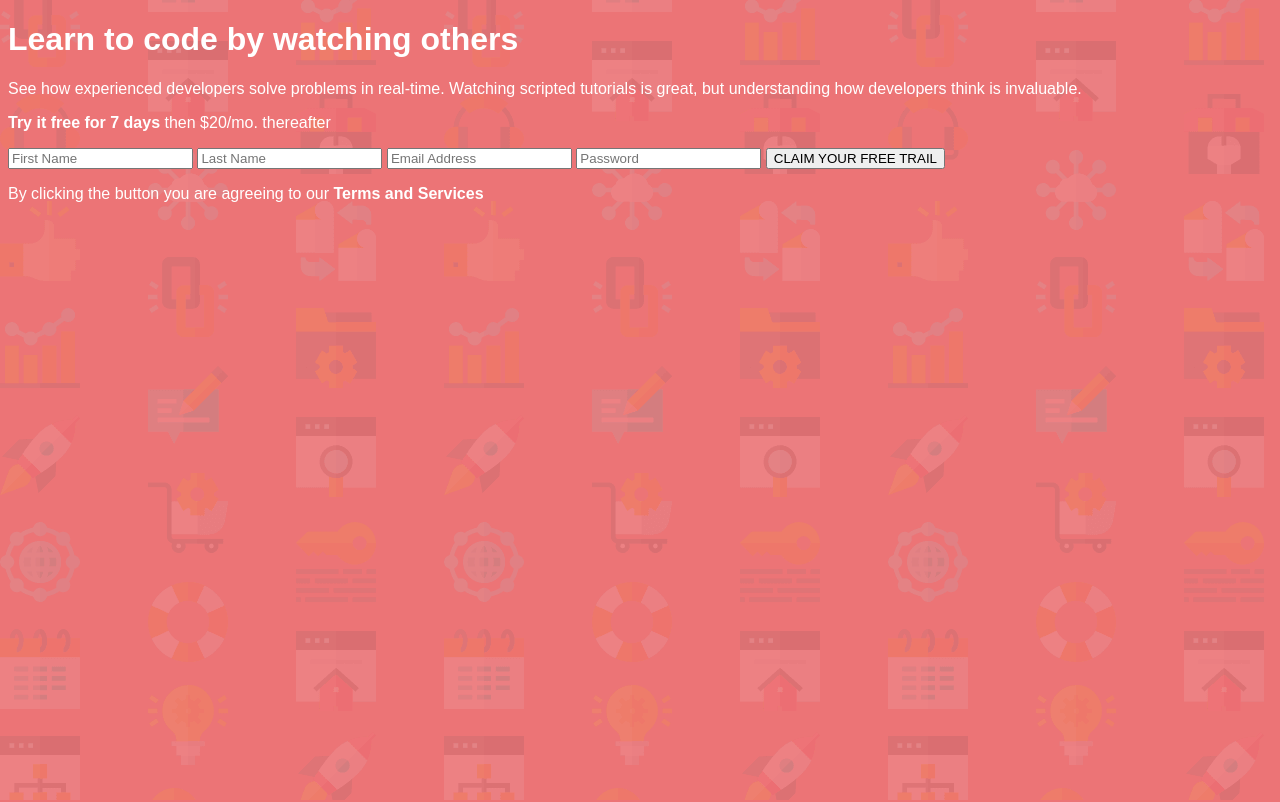
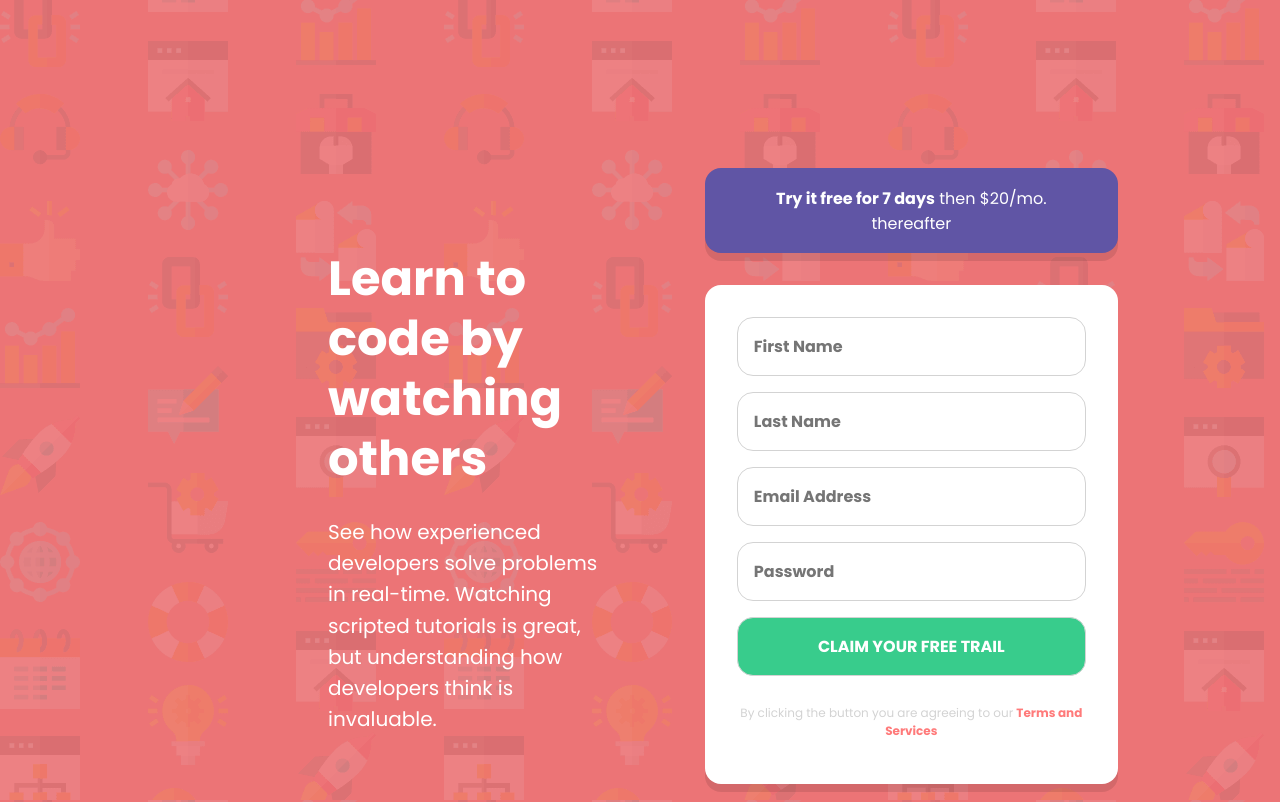
Before and after one commit to William-Weekes/peachSignUpForm, a plain HTML site: page index.html in a window 1280 px wide. Shown: the top 802 px of the page. Drawn offline with Linux system fonts and the light colour scheme.

Commit message:
completed styles layout

```diff
--- a/index.html
+++ b/index.html
@@ -5,31 +5,44 @@
     <meta name="viewport" content="width=device-width, initial-scale=1.0">
     <title>Sign Up Form</title>
     <link rel="stylesheet" href="./styles.css" />
+    <link href="https://fonts.googleapis.com/css2?family=Poppins:ital,wght@0,100;0,200;0,300;0,400;0,500;0,600;0,700;0,800;0,900;1,100;1,200;1,300;1,400;1,500;1,600;1,700;1,800;1,900&display=swap" rel="stylesheet">
+
 </head>
 <body>
-    <div>
+    <div class="container">
 
-        <h1>Learn to code by watching others</h1>
+        <div class="page-text">
+
+            <h1 class="h1class" id="h1Id">Learn to code by watching others</h1>
             <p>
                 See how experienced developers solve problems in real-time. Watching scripted tutorials is great, but understanding how developers think is invaluable.
             </p>
 
         </div>
 
-        <p> <strong>Try it free for 7 days</strong> then $20/mo. thereafter</p>
+        <div class="form-container">
+            <div class="cta round-edges container-shadow" id="uniqueCTA">
+                <p class="h1class"> <strong>Try it free for 7 days</strong> then $20/mo. thereafter</p>
+            </div>
+
+            <div class="form round-edges container-shadow">
 
                 <form>
-            <input type="text" name="first-name" placeholder="First Name" />
-            <input type="text" name="last-name" placeholder="Last Name" />
-            <input type="text" name="email" placeholder="Email Address" />
-            <input type="text" name="password" placeholder="Password" />
-            <input type="button" value="CLAIM YOUR FREE TRAIL" />
+                    <input class="round-edges" type="text" name="first-name" placeholder="First Name" />
+                    <input class="round-edges" type="text" name="last-name" placeholder="Last Name" />
+                    <input class="round-edges" type="text" name="email" placeholder="Email Address" />
+                    <input class="round-edges" type="text" name="password" placeholder="Password" />
+                    <input class="round-edges" type="button" value="CLAIM YOUR FREE TRAIL" />
                 </form>
-        <p>
+                <p class="terms">
                     By clicking the button you are agreeing to our <strong>Terms and Services</strong>
                 </p>
-    <div>
 
             </div>
+
+        </div>
+
+    </div>
+
 </body>
 </html>
--- a/styles.css
+++ b/styles.css
@@ -2,5 +2,88 @@ body {
     background-color: #ec7476;
     background-image: url(./images/bg-intro-desktop.png);
     color: white;
-    font-family: Arial, Helvetica, sans-serif;
+    font-family: "Poppins", Arial, Helvetica, sans-serif;
 }
+
+input {
+    all:unset;
+}
+
+h1 {
+    font-size: 3rem;
+    line-height: 1.25;
+    margin-bottom: 1.75rem;
+}
+
+.container {
+    column-gap: 6rem;
+    display: grid;
+    grid-template-columns: 45% 45%;
+    justify-content: space-between;
+    padding: 10rem 20rem;
+}
+
+.page-text {
+    display: flex;
+    flex-direction: column;
+    justify-content: center;
+}
+
+.page-text > p {
+    font-size: 1.25rem;
+    line-height: 1.95rem;
+    margin: 0;
+}
+
+.cta {
+    background-color: hsl(248, 32%, 49%);
+    margin-bottom: 2rem;
+    padding: 0.1rem 2rem;
+    text-align: center;
+}
+
+.round-edges {
+    border-radius: 1rem;
+}
+.container-shadow {
+    box-shadow: 0 0.5rem rgba(0,0,0,0.1);
+}
+.form {
+    background-color: white;
+    padding: 2rem;
+}
+
+.form-container {
+    display: grid;
+}
+
+form {
+    display: flex;
+    flex-direction: column;
+}
+
+form > input{
+    padding: 1rem;
+    margin-bottom: 1rem;
+    border:  1px solid lightgrey;
+    border-radius: 0.5rem;
+    font-weight: 700;
+}
+form > input:focus {
+    border: 1px solid black;
+}
+form > input:last-child {
+    background-color: hsl(154, 59%, 51%);
+    text-align: center;
+    color: white;
+}
+
+.terms {
+    color: lightgrey;
+    font-size: 0.75rem;
+    text-align: center;
+}
+
+.terms > strong {
+    color:hsl(0, 100%, 74%);
+}
```
Lines whose indentation alone changed are shown as unchanged.
